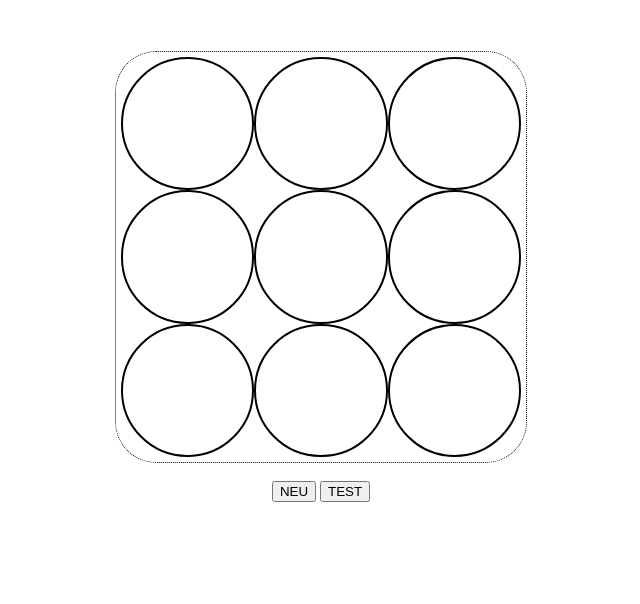
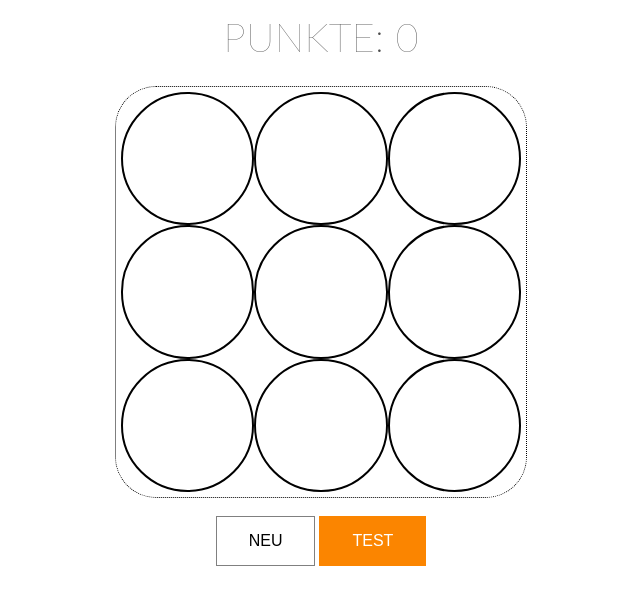
Before and after one commit to damianwollny/kms_three, a plain HTML site: page index.html in a window 1280 px wide. Shown: the whole page, without its empty margins (319-959 px from the left). Drawn offline with Linux system fonts and the light colour scheme.

Commit message:
beautify + minor bug fixes

```diff
--- a/index.html
+++ b/index.html
@@ -9,7 +9,7 @@
 </head>
 <body>
     <div class="all">
-        <h1 class="title"></h1>
+        <h1 class="text" id="title">PUNKTE: 0</h1>
         <div class="grid_container" id="grid">
         </div>
         <br>
--- a/script.js
+++ b/script.js
@@ -2,6 +2,7 @@
 const grid = document.getElementById("grid");
 let red_array = [];
 var x = [];
+let points_counter = 0;
 let glob_level = 4;
 let difficulty = 5;
 
@@ -86,8 +87,9 @@ function compareArrays(a, b){
     console.log(b.sort())
     if (JSON.stringify(a.sort()) === JSON.stringify(b.sort())){
         next_level(glob_level++);
+        document.getElementById("title").innerHTML = "PUNKTE: " + (++points_counter)
     }else{
-        alert("Leider falsch")
+        alert("Leider falsch\nPUNKTE: " + (points_counter))
         init();
     }
     red_array = [];
@@ -106,6 +108,8 @@ function remove_divs(classname){
 // game initialization
 function init(){
     glob_level = 4;
+    points_counter = 0;
+    document.getElementById("title").innerHTML = "PUNKTE: " + points_counter
     remove_divs("grid_item");
     set_grid_dimensions(3);
     make_grid_items(3);
--- a/style.css
+++ b/style.css
@@ -1,3 +1,29 @@
+.text{
+    color: #4c4c4c; font-family: 'Lato', sans-serif; font-size: 40px; font-weight: 200; line-height: 58px; margin: 0 0 20px;
+}
+
+#restart_button {
+    background-color: white;
+    border: 1px solid grey;
+    color: black;
+    padding: 15px 32px;
+    text-align: center;
+    text-decoration: none;
+    display: inline-block;
+    font-size: 16px;
+}
+
+#test_button {
+    background-color: #fb8500;
+    border: 1px solid #fb8500;
+    color: white;
+    padding: 15px 32px;
+    text-align: center;
+    text-decoration: none;
+    display: inline-block;
+    font-size: 16px;
+}
+
 .all {
     display: grid;
     justify-items: center;
```
Also changed, not shown: 1 other file.
